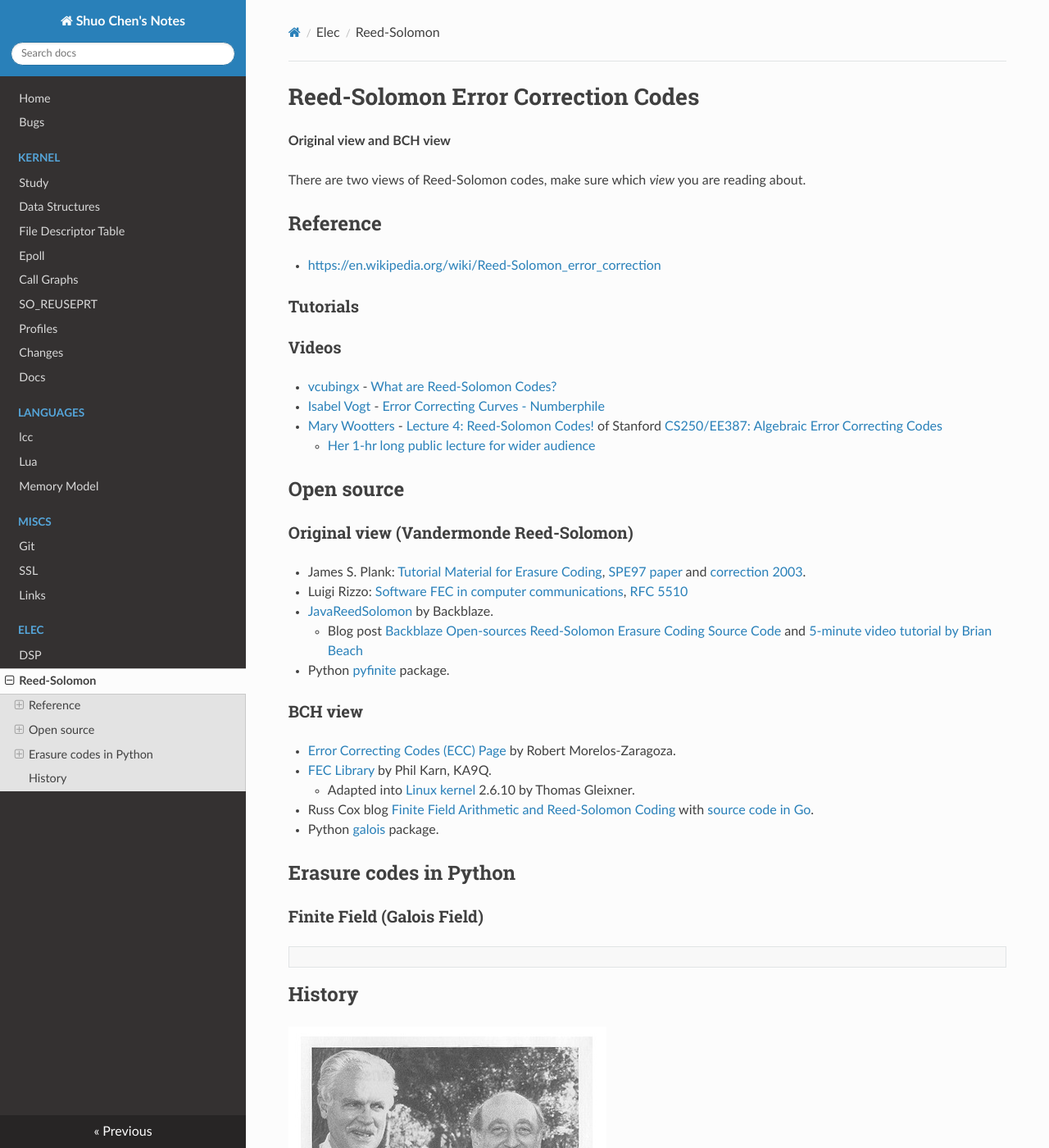
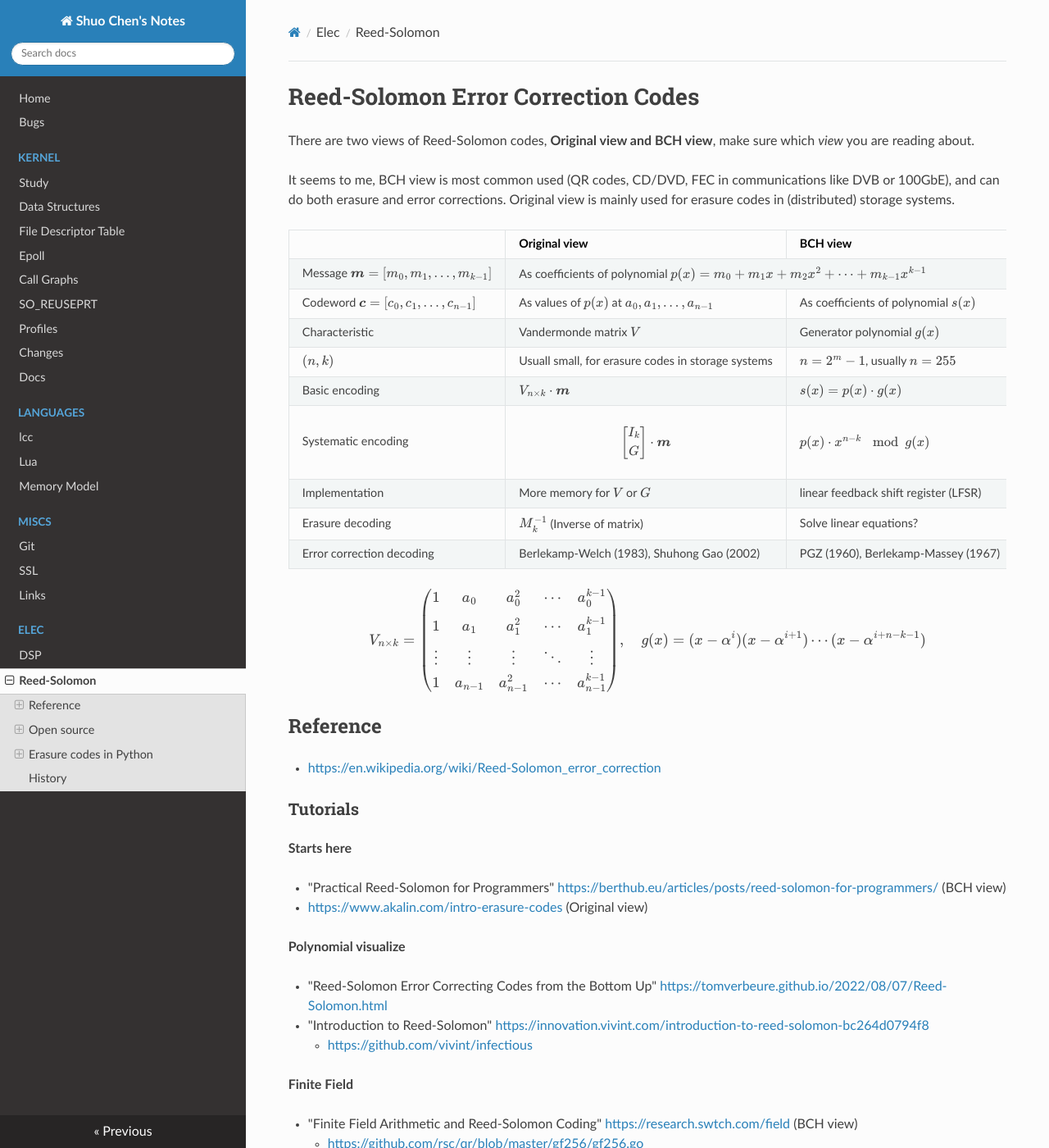
Before and after one commit to chenshuo/notes, an MkDocs documentation site: the page built from docs/reed-solomon.md, in a window 1280 px wide and 1400 px high. Shown: the whole window at 82% size. Built offline with MkDocs 1.6.1, drawn with Linux system fonts in a browser that asks for light colours; nearby versions of some CDN libraries; formulas are drawn with MathJax 3; some of the changed text lies outside the part shown.

Commit message:
update reed-solomon.md

```diff
--- a/docs/reed-solomon.md
+++ b/docs/reed-solomon.md
@@ -1,14 +1,59 @@
 # Reed-Solomon Error Correction Codes
 
-**Original view and BCH view**
+There are two views of Reed-Solomon codes, **Original view and BCH view**, make sure which _view_ you are reading about.
 
-There are two views of Reed-Solomon codes, make sure which _view_ you are reading about.
+It seems to me, BCH view is most common used (QR codes, CD/DVD, FEC in communications like DVB or 100GbE), and can do both erasure and error corrections. Original view is mainly used for erasure codes in (distributed) storage systems.
+
+| | Original view | BCH view |
+| --- | --- | --- |
+| Message \(\boldsymbol m = [m_0, m_1, \ldots, m_{k-1}]\)  <td colspan=2>As coefficients of polynomial \(p(x) = m_0 + m_1x + m_2x^2 + \cdots + m_{k-1}x^{k-1}\)
+| Codeword \(\boldsymbol c = [c_0, c_1, \ldots, c_{n-1}]\) | As values of \(p(x)\) at \(a_0, a_1, \ldots, a_{n-1}\)| As coefficients of polynomial \(s(x)\) |
+| Characteristic    | Vandermonde matrix \(V\) | Generator polynomial \(g(x)\)|
+| \((n, k)\) | Usuall small, for erasure codes in storage systems | \(n=2^m-1\), usually \(n=255\) |
+| Basic encoding | \(V_{n \times k} \cdot \boldsymbol m \) | \(s(x) = p(x) \cdot g(x)\) |  |
+| Systematic encoding | $$\begin{bmatrix}I_k\\G\end{bmatrix} \cdot \boldsymbol m$$  | \(p(x) \cdot x^{n-k} \mod g(x)\) |
+| Implementation | More memory for \(V\) or \(G\) | linear feedback shift register (LFSR)  |
+| Erasure decoding | \(M_k^{-1}\) (Inverse of matrix)| Solve linear equations? |
+| Error correction decoding| Berlekamp-Welch (1983), Shuhong Gao (2002) | PGZ (1960), Berlekamp-Massey (1967)  |  |
+
+$$V_{n\times k} = \begin{pmatrix}  1 & a_0 & a_0^2 & \cdots & a_0^{k-1} \\[1mm]  1 & a_1 & a_1^2 & \cdots & a_1^{k-1} \\ \vdots & \vdots & \vdots & \ddots & \vdots \\ 1 & a_{n-1} & a_{n-1}^2 & \cdots & a_{n-1}^{k-1} \end{pmatrix}, \quad g(x) = (x-\alpha^i)(x-\alpha^{i+1})\cdots (x-\alpha^{i+n-k-1})$$
+
 
 ## Reference
 
 * <https://en.wikipedia.org/wiki/Reed-Solomon_error_correction>
 
 ### Tutorials
+
+**Starts here**
+
+* "Practical Reed-Solomon for Programmers" <https://berthub.eu/articles/posts/reed-solomon-for-programmers/> (BCH view)
+* <https://www.akalin.com/intro-erasure-codes> (Original view)
+
+**Polynomial visualize**
+
+* "Reed-Solomon Error Correcting Codes from the Bottom Up" <https://tomverbeure.github.io/2022/08/07/Reed-Solomon.html>
+* "Introduction to Reed-Solomon" <https://innovation.vivint.com/introduction-to-reed-solomon-bc264d0794f8>
+    * <https://github.com/vivint/infectious>
+
+**Finite Field**
+
+* "Finite Field Arithmetic and Reed-Solomon Coding" <https://research.swtch.com/field> (BCH view)
+    * <https://github.com/rsc/qr/blob/master/gf256/gf256.go>
+* "The mathematics of RAID-6" <https://www.kernel.org/pub/linux/kernel/people/hpa/raid6.pdf> (Finite Field Arithmetic)
+
+**Error correction decoding in BCH view**
+
+* [Reed–Solomon codes for coders](https://en.wikiversity.org/wiki/Reed%E2%80%93Solomon_codes_for_coders) (BCH view with Python code)
+* <https://downloads.bbc.co.uk/rd/pubs/whp/whp-pdf-files/WHP031.pdf> (BCH view)
+* <https://www.nayuki.io/page/reed-solomon-error-correcting-code-decoder> (BCH view, PGZ decoder)
+
+
+**Erasure decoding in original view**
+
+* Erasure Codes for Storage Applications <https://web.eecs.utk.edu/~jplank/plank/papers/FAST-2005.pdf>
+* Tutorial: Erasure Coding for Storage Applications <https://web.eecs.utk.edu/~jplank/plank/papers/FAST-2013-Tutorial.html>
+* All About Erasure Codes by James Plank <https://web.eecs.utk.edu/~jplank/plank/classes/cs560/560/notes/Erasure/2004-ICL.pdf>
 
 ### Videos
 
@@ -17,11 +62,16 @@ There are two views of Reed-Solomon codes, make sure which _view_ you are readin
 * [Mary Wootters](https://sites.google.com/site/marywootters/home) - [Lecture 4: Reed-Solomon Codes!](https://www.youtube.com/watch?v=yQkEnde2lNg) of Stanford [CS250/EE387: Algebraic Error Correcting Codes](https://web.stanford.edu/class/cs250/)
     * [Her 1-hr long public lecture for wider audience](https://www.youtube.com/watch?v=xE4jEKx9fTM&ab_channel=SimonsInstitute)
 
+### Course notes
+* Stanford CS250/EE387: Algebraic Error Correcting Codes <https://web.stanford.edu/class/cs250/>
+* Berkeley CS 294-226: Advances in Error-Correcting Codes <https://people.eecs.berkeley.edu/~venkatg/teaching/ECC-fall22/>
+* MIT 6.451: Principles Of Digital Communication II <https://ocw.mit.edu/courses/6-451-principles-of-digital-communication-ii-spring-2005/resources/mit6_451s05_fulllecnotes/>
+
 ## Open source
 
 ### Original view (Vandermonde Reed-Solomon)
 
-* James S. Plank: [Tutorial Material for Erasure Coding](http://web.eecs.utk.edu/~plank/plank/www/software.html), [SPE97 paper](http://cgi.di.uoa.gr/~ad/M155/Papers/RS-Tutorial.pdf) and [correction 2003](https://web.eecs.utk.edu/~jplank/plank/papers/SPE-04.html).
+* James S. Plank: [A Tutorial on Reed-Solomon Coding for Fault-Tolerance in RAID-like Systems](https://web.eecs.utk.edu/~jplank/plank/papers/SPE-9-97.html), [SPE97 paper](http://cgi.di.uoa.gr/~ad/M155/Papers/RS-Tutorial.pdf) and [correction 2003](https://web.eecs.utk.edu/~jplank/plank/papers/SPE-04.html).
 
 * Luigi Rizzo: [Software FEC in computer communications](http://info.iet.unipi.it/~luigi/fec.html), [RFC 5510](https://www.rfc-editor.org/rfc/rfc5510.html)
 * [JavaReedSolomon](https://github.com/Backblaze/JavaReedSolomon) by Backblaze.
```
